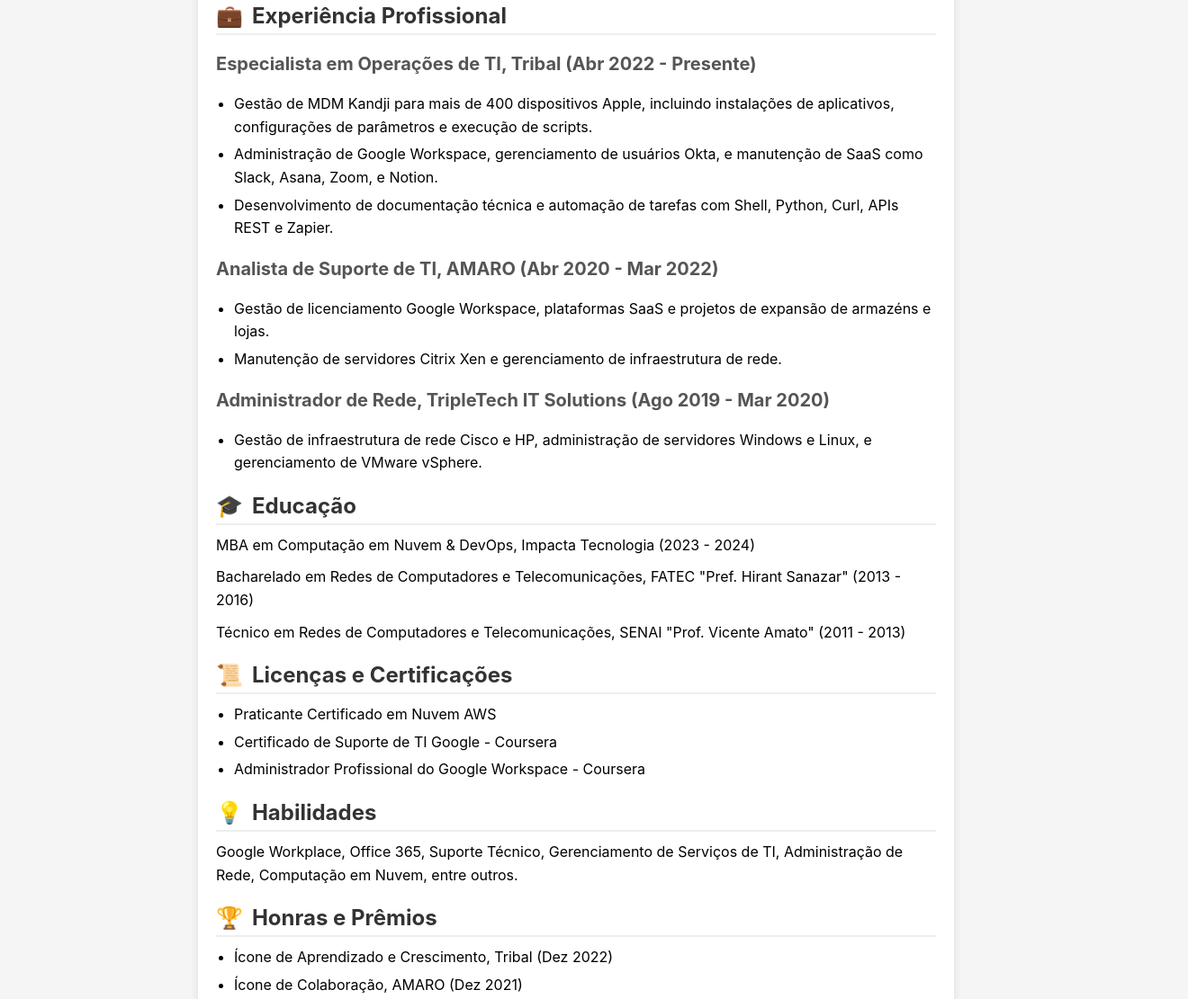
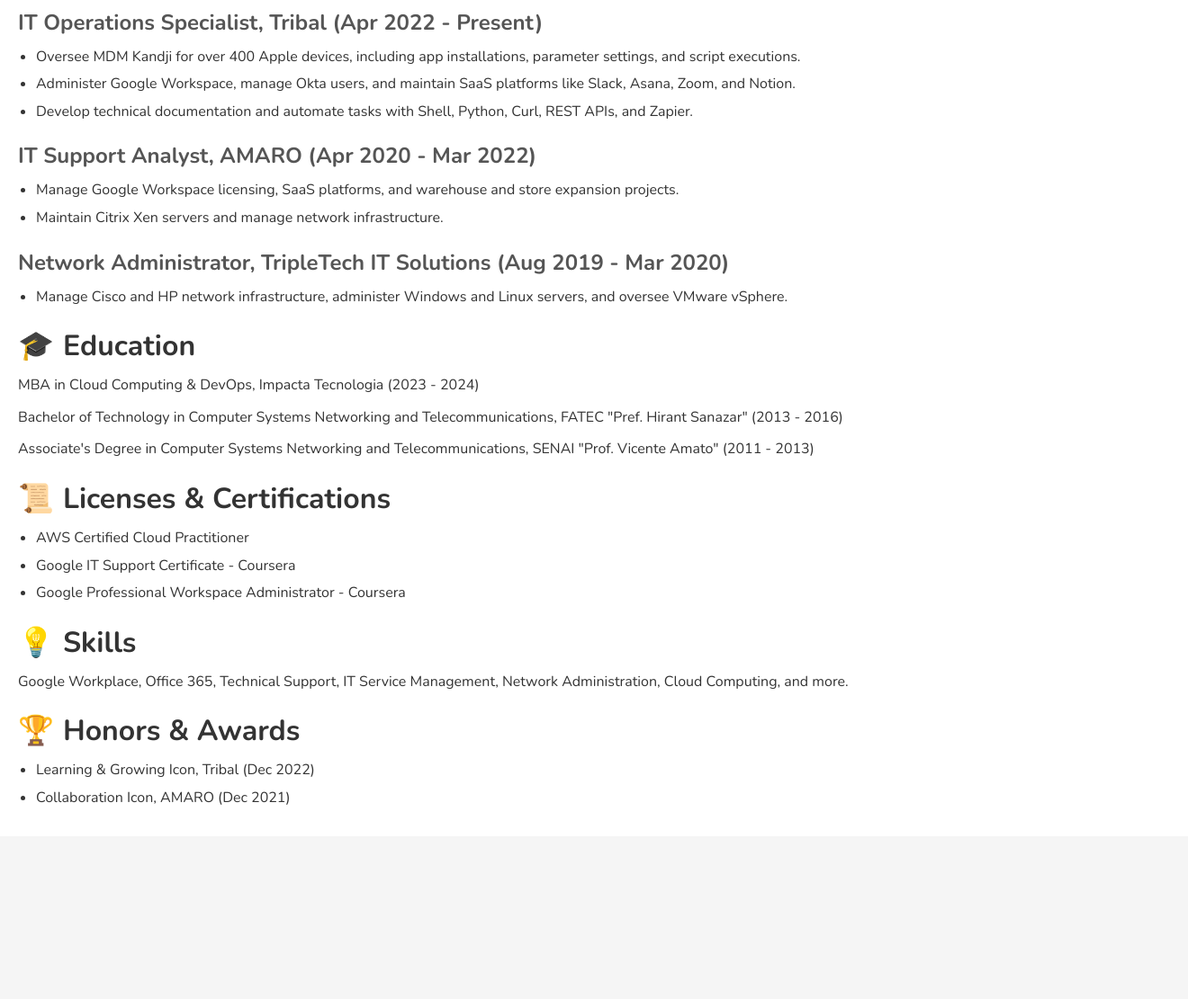
Before and after one commit to assisgian/resume, a plain HTML site: page index.html in a window 1280 px wide. Shown: the part 435-1546 px from the top of the page at 90% size, 1320 px wide, since content can reach past the window. After the commit the page ends 1365 px from the top, so only its background shows below. Drawn offline with nearby package versions, Linux system fonts and the light colour scheme.

Commit message:
Add files via upload

```diff
--- a/index.html
+++ b/index.html
@@ -3,24 +3,52 @@
 <head>
     <meta charset="UTF-8">
     <meta name="viewport" content="width=device-width, initial-scale=1.0">
-    <title>Gian Assis - Currículo</title>
+    <title>Gian Assis - Resume</title>
     <style>
+        @import url('https://fonts.googleapis.com/css2?family=Nunito:wght@400;700&display=swap');
+
         body {
-            font-family: -apple-system, BlinkMacSystemFont, "Segoe UI", Roboto, "Helvetica Neue", Arial, sans-serif;
+            font-family: 'Nunito', sans-serif;
             margin: 0;
-            padding: 20px;
+            padding: 0;
             background-color: #f5f5f5;
+            color: #333;
         }
         .container {
-            max-width: 800px;
-            margin: auto;
+            width: 100%;
+            padding: 20px;
             background: white;
-            padding: 20px;
-            border-radius: 8px;
-            box-shadow: 0 0 10px rgba(0, 0, 0, 0.1);
         }
         h1, h2, h3 {
-            color: #333;
+            font-weight: 700;
+            margin: 20px 0 10px;
+            animation: fadeIn 2s ease-in-out;
+        }
+        h1 {
+            font-size: 2.5em;
+        }
+        h2 {
+            font-size: 2em;
+            display: flex;
+            align-items: center;
+        }
+        h2 span {
+            margin-right: 10px;
+        }
+        h3 {
+            font-size: 1.5em;
+            color: #555;
+        }
+        p, ul {
+            font-size: 1em;
+            line-height: 1.6;
+            margin: 0 0 10px;
+        }
+        ul {
+            padding-left: 20px;
+        }
+        ul li {
+            margin-bottom: 5px;
         }
         .contact-info {
             margin-bottom: 20px;
@@ -29,34 +57,9 @@
             color: #0073b1;
             text-decoration: none;
         }
-        .section {
-            margin-bottom: 20px;
-        }
-        .section h2 {
-            display: flex;
-            align-items: center;
-            border-bottom: 2px solid #eee;
-            padding-bottom: 5px;
-            margin-bottom: 10px;
-            font-size: 1.5em;
-        }
-        .section h2 span {
-            margin-right: 10px;
-        }
-        .section p, .section ul {
-            margin: 0 0 10px;
-            line-height: 1.6;
-        }
-        .section ul {
-            padding-left: 20px;
-        }
-        .section ul li {
-            margin-bottom: 5px;
-        }
-        .section h3 {
-            margin-top: 20px;
-            font-size: 1.25em;
-            color: #555;
+        @keyframes fadeIn {
+            from { opacity: 0; }
+            to { opacity: 1; }
         }
     </style>
 </head>
@@ -72,50 +75,50 @@
             </div>
         </header>
         <section class="section">
-            <h2><span>📝</span>Resumo Profissional</h2>
-            <p>Profissional de TI altamente qualificado com mais de 10 anos de experiência em suporte a usuários bilíngues, infraestrutura e redes. Especializado na resolução de problemas técnicos, implementação de novas tecnologias e gerenciamento de projetos até sua conclusão. Dedicado a fornecer um serviço excepcional ao cliente e garantir a operação eficaz dos sistemas de TI.</p>
+            <h2><span>📝</span>Professional Summary</h2>
+            <p>Highly skilled IT professional with over 10 years of experience in bilingual end-user support, infrastructure, and networking. Demonstrated expertise in resolving technical issues, implementing new technologies, and managing projects to completion. Dedicated to delivering exceptional customer service and ensuring the smooth operation of IT systems.</p>
         </section>
         <section class="section">
-            <h2><span>💼</span>Experiência Profissional</h2>
-            <h3>Especialista em Operações de TI, Tribal (Abr 2022 - Presente)</h3>
+            <h2><span>💼</span>Professional Experience</h2>
+            <h3>IT Operations Specialist, Tribal (Apr 2022 - Present)</h3>
             <ul>
-                <li>Gestão de MDM Kandji para mais de 400 dispositivos Apple, incluindo instalações de aplicativos, configurações de parâmetros e execução de scripts.</li>
-                <li>Administração de Google Workspace, gerenciamento de usuários Okta, e manutenção de SaaS como Slack, Asana, Zoom, e Notion.</li>
-                <li>Desenvolvimento de documentação técnica e automação de tarefas com Shell, Python, Curl, APIs REST e Zapier.</li>
+                <li>Oversee MDM Kandji for over 400 Apple devices, including app installations, parameter settings, and script executions.</li>
+                <li>Administer Google Workspace, manage Okta users, and maintain SaaS platforms like Slack, Asana, Zoom, and Notion.</li>
+                <li>Develop technical documentation and automate tasks with Shell, Python, Curl, REST APIs, and Zapier.</li>
             </ul>
-            <h3>Analista de Suporte de TI, AMARO (Abr 2020 - Mar 2022)</h3>
+            <h3>IT Support Analyst, AMARO (Apr 2020 - Mar 2022)</h3>
             <ul>
-                <li>Gestão de licenciamento Google Workspace, plataformas SaaS e projetos de expansão de armazéns e lojas.</li>
-                <li>Manutenção de servidores Citrix Xen e gerenciamento de infraestrutura de rede.</li>
+                <li>Manage Google Workspace licensing, SaaS platforms, and warehouse and store expansion projects.</li>
+                <li>Maintain Citrix Xen servers and manage network infrastructure.</li>
             </ul>
-            <h3>Administrador de Rede, TripleTech IT Solutions (Ago 2019 - Mar 2020)</h3>
+            <h3>Network Administrator, TripleTech IT Solutions (Aug 2019 - Mar 2020)</h3>
             <ul>
-                <li>Gestão de infraestrutura de rede Cisco e HP, administração de servidores Windows e Linux, e gerenciamento de VMware vSphere.</li>
+                <li>Manage Cisco and HP network infrastructure, administer Windows and Linux servers, and oversee VMware vSphere.</li>
             </ul>
         </section>
         <section class="section">
-            <h2><span>🎓</span>Educação</h2>
-            <p>MBA em Computação em Nuvem & DevOps, Impacta Tecnologia (2023 - 2024)</p>
-            <p>Bacharelado em Redes de Computadores e Telecomunicações, FATEC "Pref. Hirant Sanazar" (2013 - 2016)</p>
-            <p>Técnico em Redes de Computadores e Telecomunicações, SENAI "Prof. Vicente Amato" (2011 - 2013)</p>
+            <h2><span>🎓</span>Education</h2>
+            <p>MBA in Cloud Computing & DevOps, Impacta Tecnologia (2023 - 2024)</p>
+            <p>Bachelor of Technology in Computer Systems Networking and Telecommunications, FATEC "Pref. Hirant Sanazar" (2013 - 2016)</p>
+            <p>Associate's Degree in Computer Systems Networking and Telecommunications, SENAI "Prof. Vicente Amato" (2011 - 2013)</p>
         </section>
         <section class="section">
-            <h2><span>📜</span>Licenças e Certificações</h2>
+            <h2><span>📜</span>Licenses & Certifications</h2>
             <ul>
-                <li>Praticante Certificado em Nuvem AWS</li>
-                <li>Certificado de Suporte de TI Google - Coursera</li>
-                <li>Administrador Profissional do Google Workspace - Coursera</li>
+                <li>AWS Certified Cloud Practitioner</li>
+                <li>Google IT Support Certificate - Coursera</li>
+                <li>Google Professional Workspace Administrator - Coursera</li>
             </ul>
         </section>
         <section class="section">
-            <h2><span>💡</span>Habilidades</h2>
-            <p>Google Workplace, Office 365, Suporte Técnico, Gerenciamento de Serviços de TI, Administração de Rede, Computação em Nuvem, entre outros.</p>
+            <h2><span>💡</span>Skills</h2>
+            <p>Google Workplace, Office 365, Technical Support, IT Service Management, Network Administration, Cloud Computing, and more.</p>
         </section>
         <section class="section">
-            <h2><span>🏆</span>Honras e Prêmios</h2>
+            <h2><span>🏆</span>Honors & Awards</h2>
             <ul>
-                <li>Ícone de Aprendizado e Crescimento, Tribal (Dez 2022)</li>
-                <li>Ícone de Colaboração, AMARO (Dez 2021)</li>
+                <li>Learning & Growing Icon, Tribal (Dec 2022)</li>
+                <li>Collaboration Icon, AMARO (Dec 2021)</li>
             </ul>
         </section>
     </div>
```
